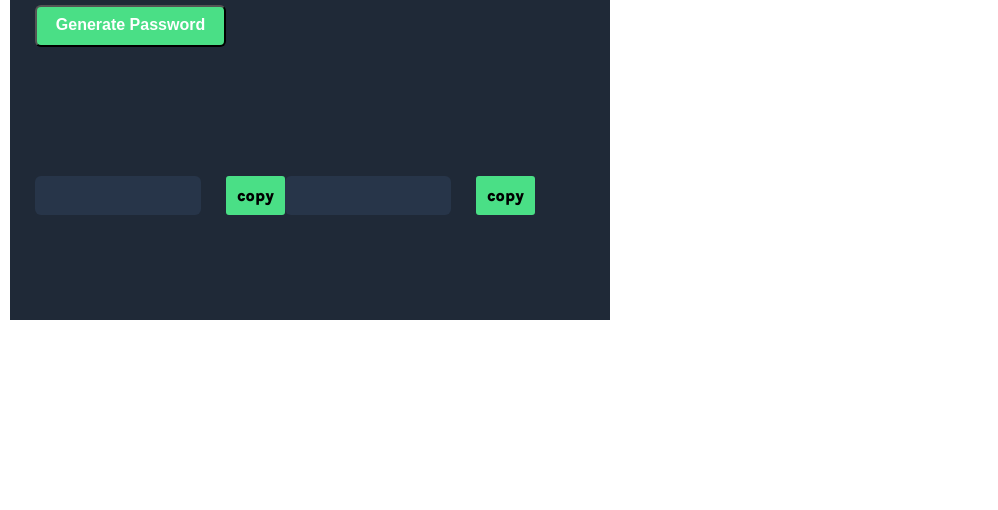
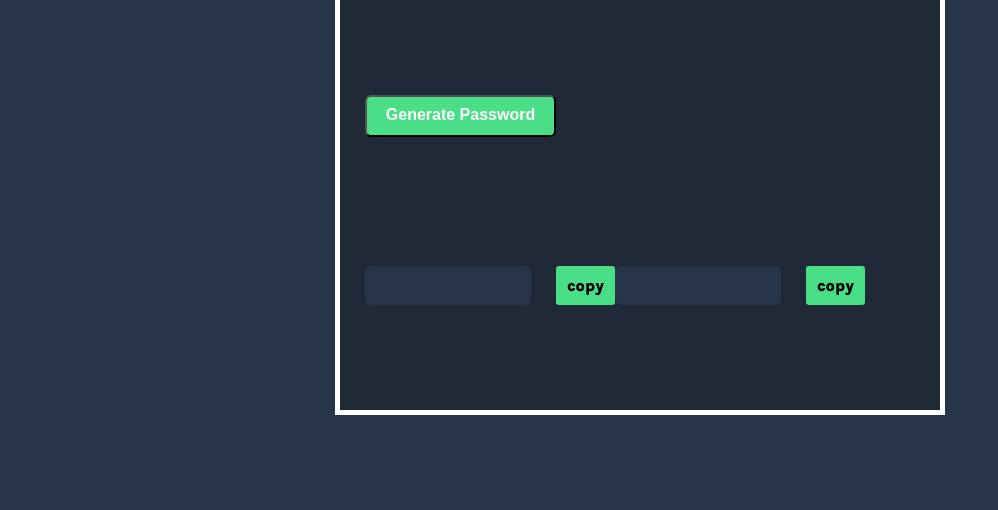
Before and after one commit to Ashwani1621/PasswordGenerator, a plain HTML site: page index.html in a window 1280 px wide. Shown: the part 290-800 px from the top of the page, without its empty margins (0-998 px from the left). Drawn offline with Linux system fonts and the light colour scheme.

Commit message:
Minor changes

```diff
--- a/index.css
+++ b/index.css
@@ -1,14 +1,14 @@
 body {
+    display: flex;
     margin: 0;
     font-family: kal;
-
     font-family: "Karla", sans-serif;
     font-optical-sizing: auto;
     font-weight:800;
     font-style: normal;
-
-
-
+    background-color: #273549;
+    justify-content: center;
+    align-items: center;
 
 }
 .parent {
@@ -21,6 +21,7 @@ body {
     justify-content: space-around;
     align-items: start;
     margin: 10px;
+    border: solid 5px white;
 }
 
 #text-container {
```
